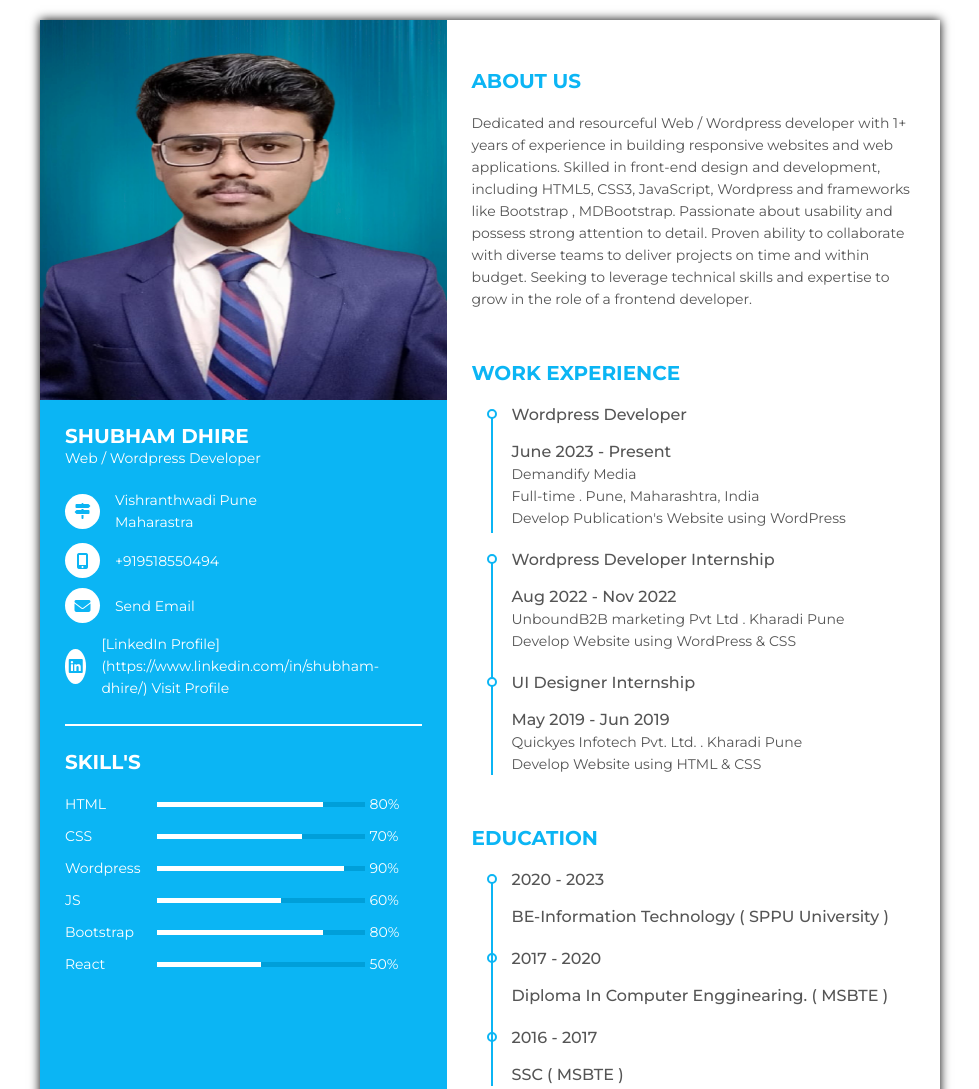
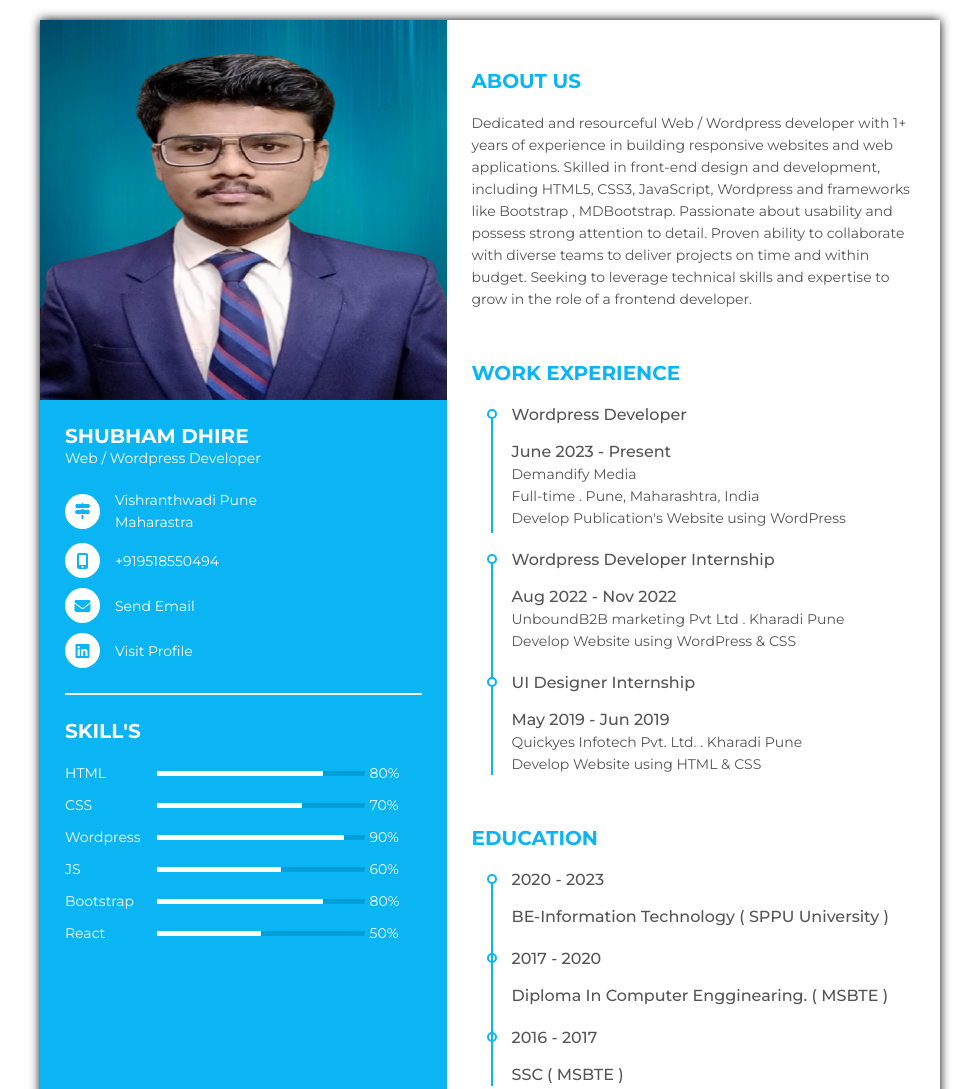
Before and after one commit to shubhamdhire/resume, a plain HTML site: page index.html in a window 1280 px wide. Shown: the top 1089 px of the page, without its empty margins (150-1129 px from the left). Drawn offline with Linux system fonts and the light colour scheme.

Commit message:
Update index.html

```diff
--- a/index.html
+++ b/index.html
@@ -59,7 +59,7 @@
                   <i class="fab fa-linkedin"></i>
                 </div>
                 <div class="data" href="https://www.linkedin.com/in/shubham-dhire/">
-                 [LinkedIn Profile](https://www.linkedin.com/in/shubham-dhire/)
+
                     Visit Profile</a
                   >
                 </div>
```
